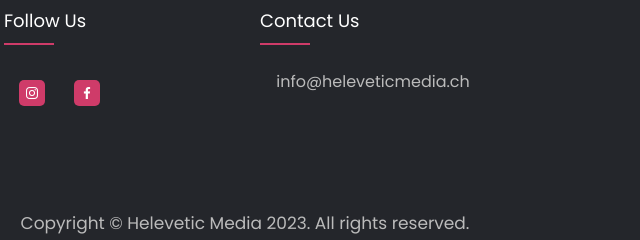
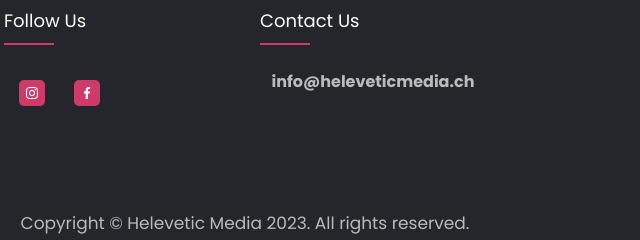
Before and after one commit to saranjandev/Heleveticmedia, a plain HTML site: page webdesign.html in a window 1280 px wide. Shown: the part 3348-3588 px from the top of the page, 395-1035 px from the left. Drawn offline with nearby package versions, Linux system fonts and the light colour scheme.

Commit message:
Update webdesign.html

```diff
--- a/webdesign.html
+++ b/webdesign.html
@@ -151,7 +151,7 @@
                 </div>
             <div class="footer-col">
                 <h3>Contact Us</h3>
-                <p>info@heleveticmedia.ch</p>
+                <p><a href="mailto:info@heleveticmedia.ch" class="infomail">info@heleveticmedia.ch</a></p>
             </div>
             </div>
         <p>Copyright &copy Helevetic Media 2023. All rights reserved. </p>
```
